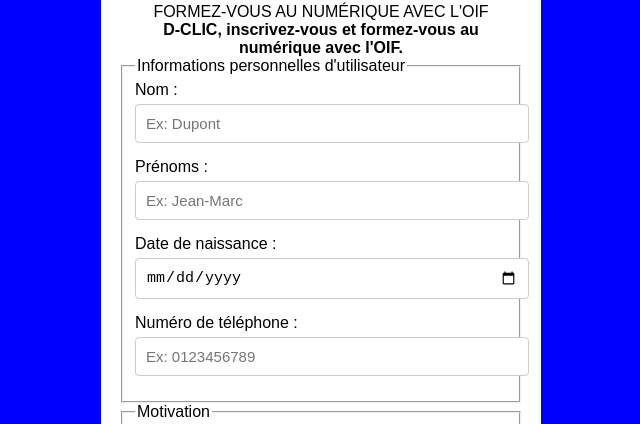
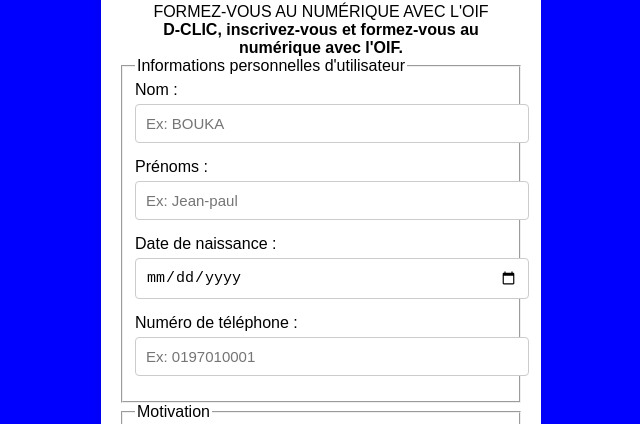
Before and after one commit to Askandarou/Formulaire, a plain HTML site: page index.html in a window 1280 px wide. Shown: the part 95-519 px from the top of the page, 319-959 px from the left. Drawn offline with Linux system fonts and the light colour scheme; a script that the page names is missing.

Commit message:
index.html modifier

```diff
--- a/index.html
+++ b/index.html
@@ -17,16 +17,16 @@
                 <legend>Informations personnelles d'utilisateur</legend>
 
                 <label for="nom">Nom :</label>
-                <input type="text" id="nom" name="nom" required placeholder="Ex: Dupont">
+                <input type="text" id="nom" name="nom" required placeholder="Ex: BOUKA">
 
                 <label for="prenoms">Prénoms :</label>
-                <input type="text" id="prenoms" name="prenoms" required placeholder="Ex: Jean-Marc">
+                <input type="text" id="prenoms" name="prenoms" required placeholder="Ex: Jean-paul">
 
                 <label for="date_naissance">Date de naissance :</label>
                 <input type="date" id="dateNaissance" name="date_naissance" required>
 
                 <label for="tel">Numéro de téléphone :</label>
-                <input type="tel" id="tel" name="tel" required placeholder="Ex: 0123456789" pattern="01[0-9]{8}" maxlength="10">
+                <input type="tel" id="tel" name="tel" required placeholder="Ex: 0197010001" pattern="01[0-9]{8}" maxlength="10">
             </fieldset>
 
             <fieldset>
```
